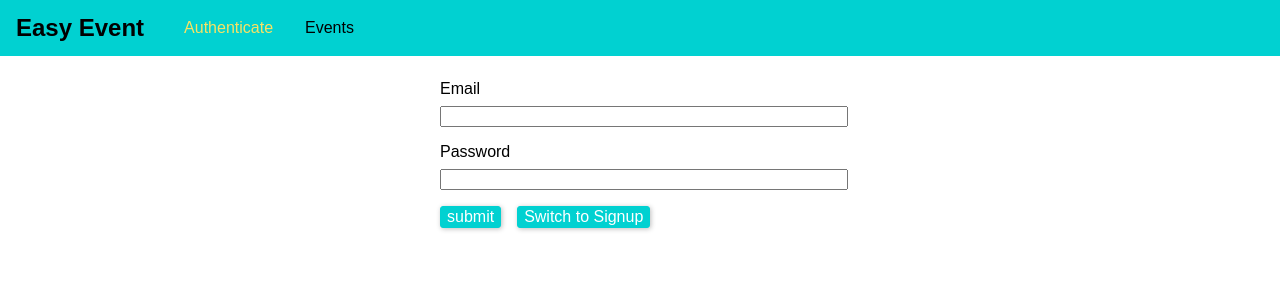
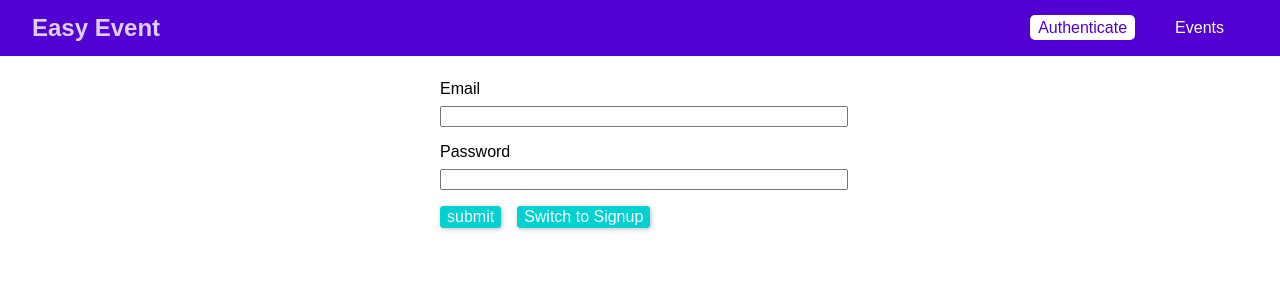
Before and after one commit to sandurijal03/event-booking-app, a React (Create React App) app in the folder frontend/: page /auth in a window 1280 px wide. Shown: the top 300 px of the page. Built offline with nearby package versions, Linux system fonts and the light colour scheme.

Commit message:
adding a model

```diff
--- a/frontend/src/components/Navigation/MainNavigation.css
+++ b/frontend/src/components/Navigation/MainNavigation.css
@@ -4,15 +4,18 @@
   top: 0;
   width: 100%;
   height: 3.5rem;
-  background: #01d1d1;
-  padding: 0 1rem;
+  background: #5101d1;
+  padding: 0 2rem;
   display: flex;
   align-items: center;
+  justify-content: space-between;
+  box-sizing: border-box;
 }
 
 .main-navigation__logo h1 {
   margin: 0;
   font-size: 1.5rem;
+  color: #dfcefc;
 }
 
 .main-navigation__items {
@@ -24,19 +27,32 @@
   list-style: none;
   padding: 0;
   margin: 0;
+  align-items: center;
 }
 
 .main-navigation__items li {
   margin: 0 1rem;
 }
 
-.main-navigation__items a {
+.main-navigation__items a,
+.main-navigation__items button {
   text-decoration: none;
-  color: #000;
+  color: white;
+  padding: 0.25rem 0.5rem;
+  border: none;
+  font: inherit;
+  background: transparent;
+  cursor: pointer;
+  vertical-align: middle;
+  margin: 0;
 }
 
 .main-navigation__items a:hover,
 .main-navigation__items a:active,
-.main-navigation__items a.active {
-  color: #f8e264;
+.main-navigation__items a.active,
+.main-navigation__items button:hover,
+.main-navigation__items button:active {
+  background: #ffffff;
+  color: #5101d1;
+  border-radius: 5px;
 }
--- a/frontend/src/components/Navigation/MainNavigation.js
+++ b/frontend/src/components/Navigation/MainNavigation.js
@@ -25,9 +25,14 @@ const MainNavigation = (props) => (
               </li>
 
               {context.token && (
-                <li>
-                  <NavLink to='/bookings'>Bookings</NavLink>
-                </li>
+                <>
+                  <li>
+                    <NavLink to='/bookings'>Bookings</NavLink>
+                  </li>
+                  <li>
+                    <button onClick={context.logout}>Logout</button>
+                  </li>
+                </>
               )}
             </ul>
           </div>
```
Also changed, not shown: frontend/src/components/Backdrop/Backdrop.css (added, +8 -0 lines), frontend/src/components/Backdrop/Backdrop.js (added, +7 -0 lines), frontend/src/components/Modal/Modal.css (added, +36 -0 lines), frontend/src/components/Modal/Modal.js (added, +25 -0 lines).
